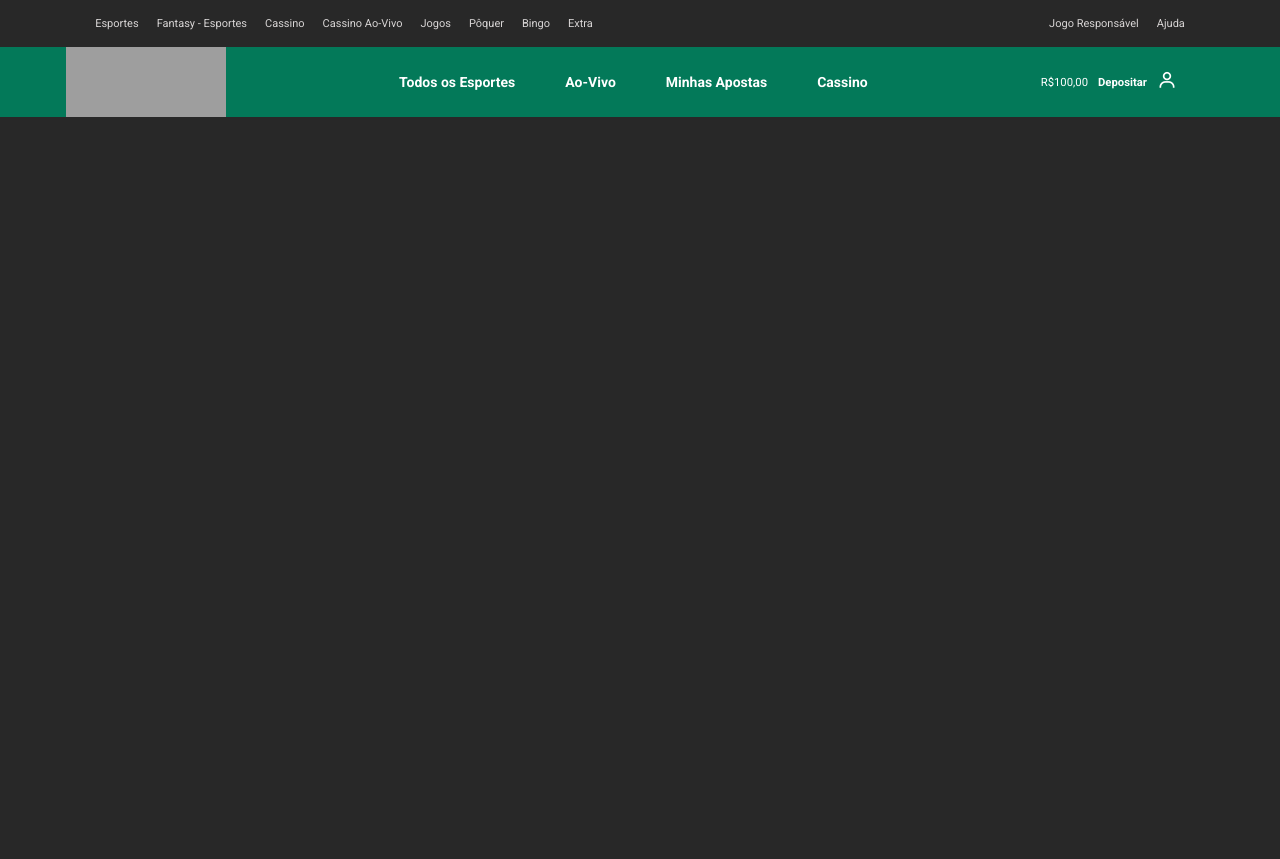
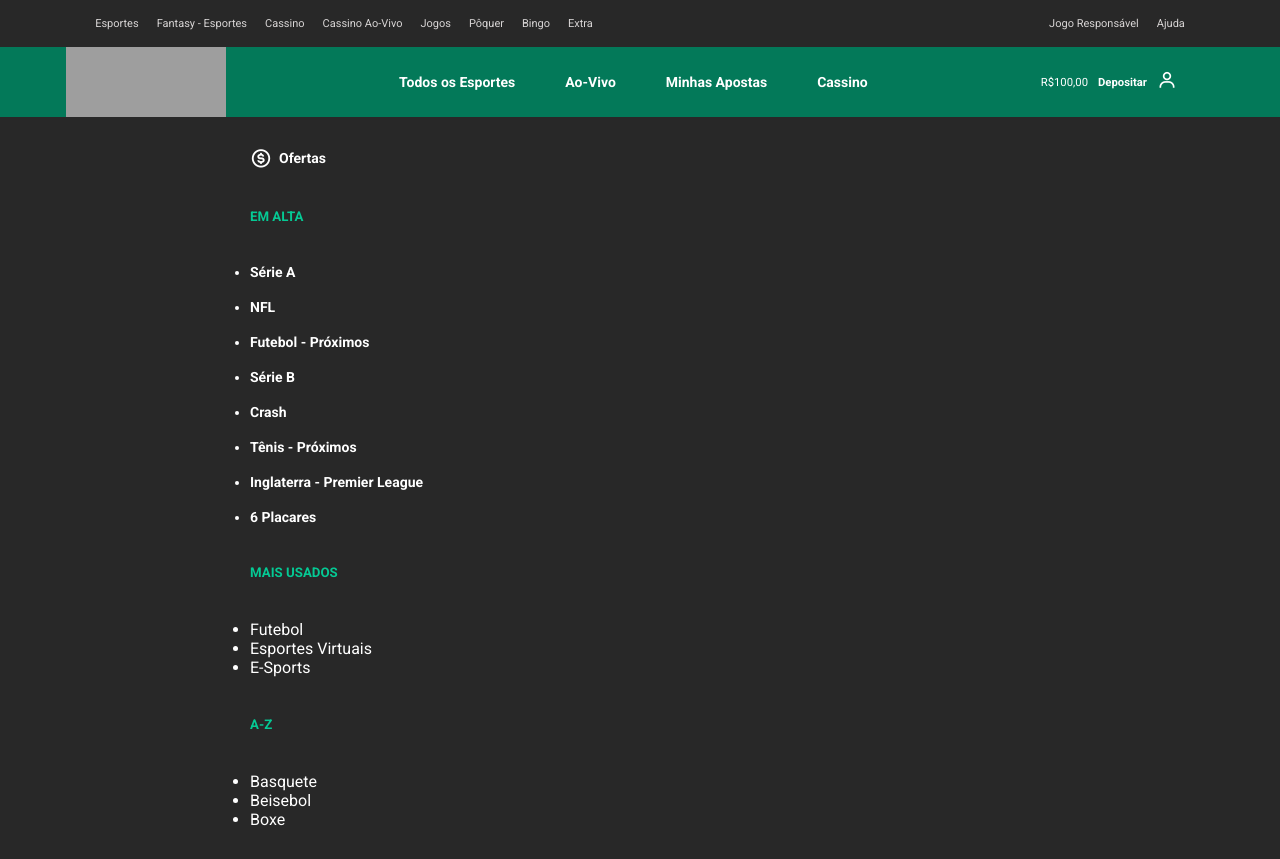
Before and after one commit to leobataglia/ProjetoBet365, a plain HTML site: page index.html in a window 1280 px wide. Before the commit the page ends 800 px from the top, so only its background shows below. Drawn offline with nearby package versions, Linux system fonts and the light colour scheme; grey boxes are pictures that could not be loaded.

Commit message:
Estilização

```diff
--- a/css/style.css
+++ b/css/style.css
@@ -81,3 +81,31 @@ body{
     font-size: 11.3px;
     margin-right: 60px;
 }
+aside{
+    display: flex;
+    flex-direction: column;
+    gap: 40px;
+    padding: 30px;
+    margin-left: 220px;
+    overflow: scroll;
+    width: 290px;
+    overflow-x: hidden;
+
+}
+
+h5{
+    color: #05c994;
+}
+.divoferta{
+    display: flex;
+    gap: 7px;
+    align-items: center;
+    font-size: 14px;
+}
+.lista1{
+    display: flex;
+    flex-direction: column;
+    gap: 19px;
+    font-weight: bolder;
+    font-size: 14px;
+}
--- a/index.html
+++ b/index.html
@@ -47,5 +47,38 @@
         </nav>
     </section>
 
+    <aside>
+        <div class="divoferta">
+            <i style="font-size: 22px;" class='bx bx-dollar-circle' ></i>
+            <p></i><strong>Ofertas</strong></p>
+        </div>
+        <h5>EM ALTA</h5>
+        <ul class="lista1">
+            <li>Série A</li>
+            <li>NFL</li>
+            <li>Futebol - Próximos</li>
+            <li>Série B</li>
+            <li>Crash</li>
+            <li>Tênis - Próximos</li>
+            <li>Inglaterra - Premier League</li>
+            <li>6 Placares</li>
+        </ul>
+
+        <h5>MAIS USADOS</h5>
+
+        <ul>
+            <li>Futebol</li>
+            <li>Esportes Virtuais</li>
+            <li>E-Sports</li>
+        </ul>
+
+        <h5>A-Z</h5>
+
+        <ul>
+            <li>Basquete</li>
+            <li>Beisebol</li>
+            <li>Boxe</li>
+        </ul>
+    </aside>
 </body>
 </html>
```
